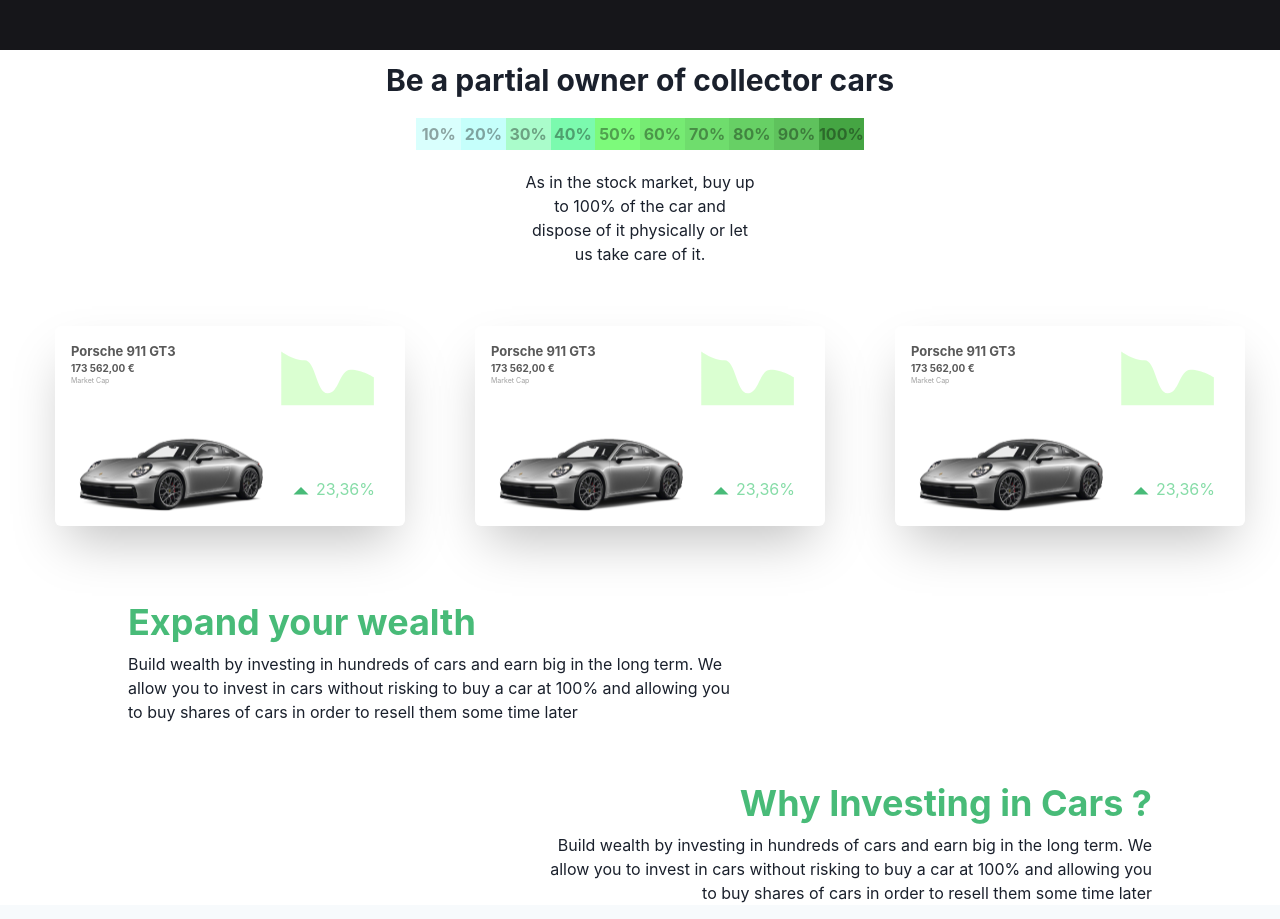
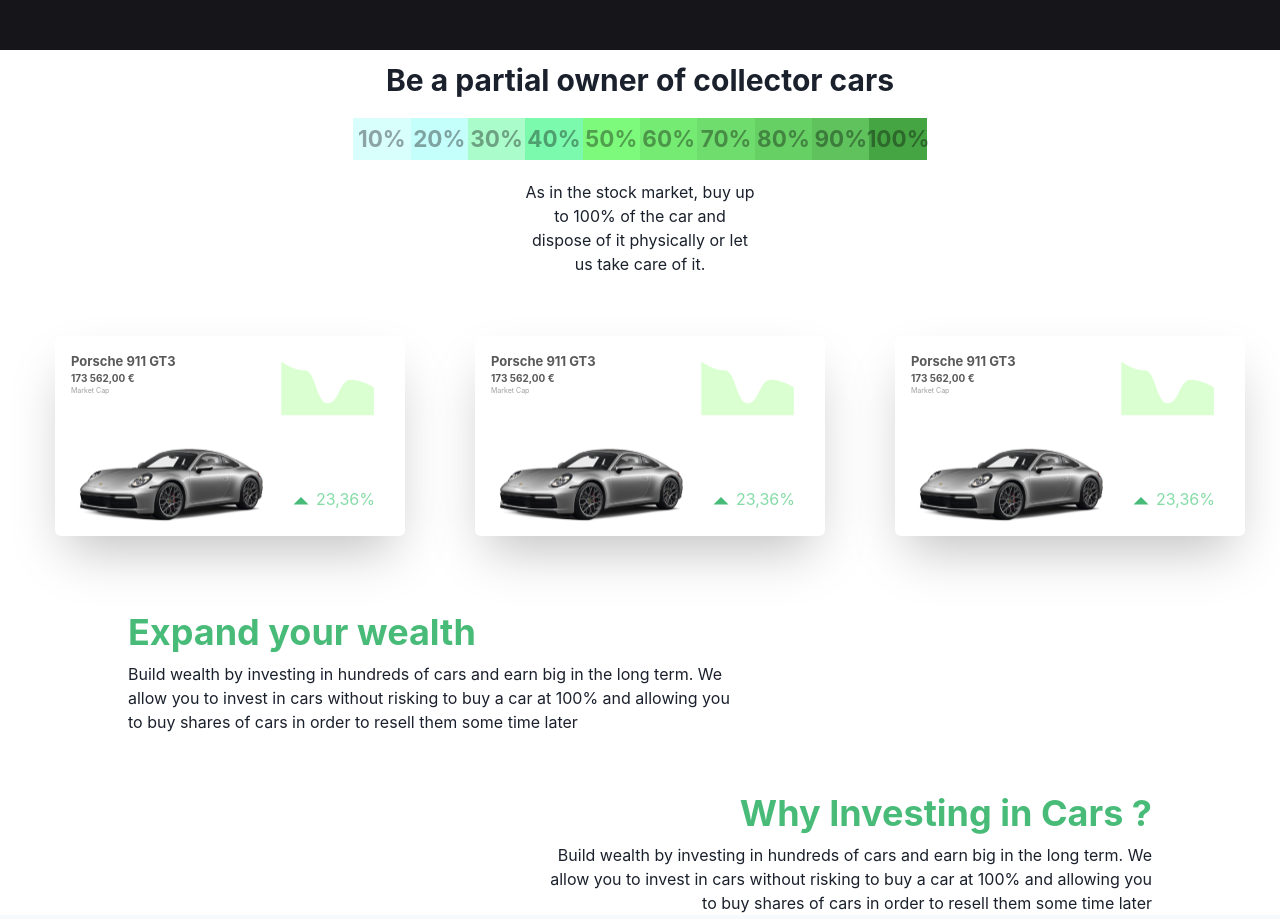
Before and after one commit to azerpas/fractif, a Next.js app: page / in a window 1280 px wide. Shown: the part 2840-3759 px from the top of the page. Built offline with nearby package versions, Linux system fonts and the light colour scheme.

Commit message:
fontsize inside Pourcentage

```diff
--- a/src/pages/components/pourcentage/index.tsx
+++ b/src/pages/components/pourcentage/index.tsx
@@ -28,7 +28,7 @@
       clearInterval(movement_timer);
       movement_timer = setTimeout(() => {
         if(boxRef.current){
-          setDimensions({width: boxRef.current!.offsetWidth, height: boxRef.current!.offsetHeight});
+          setDimensions({width: boxRef.current!.offsetWidth, height: boxRef.current.offsetHeight});
         }
       }, 100);
     });
@@ -37,7 +37,7 @@
     <>
     <Box bg={data.colorbox} alignItems="center" ref={boxRef}>
       <Center >
-          <Text fontWeight="bold" color="blackAlpha.500" my="1" textAlign="center">{data.pourcentageCard}</Text>
+          <Text fontWeight="bold" color="blackAlpha.500" fontSize={dimensions.width / 2} my="1" textAlign="center">{data.pourcentageCard}</Text>
       </Center>
     </Box>
     </>
```
